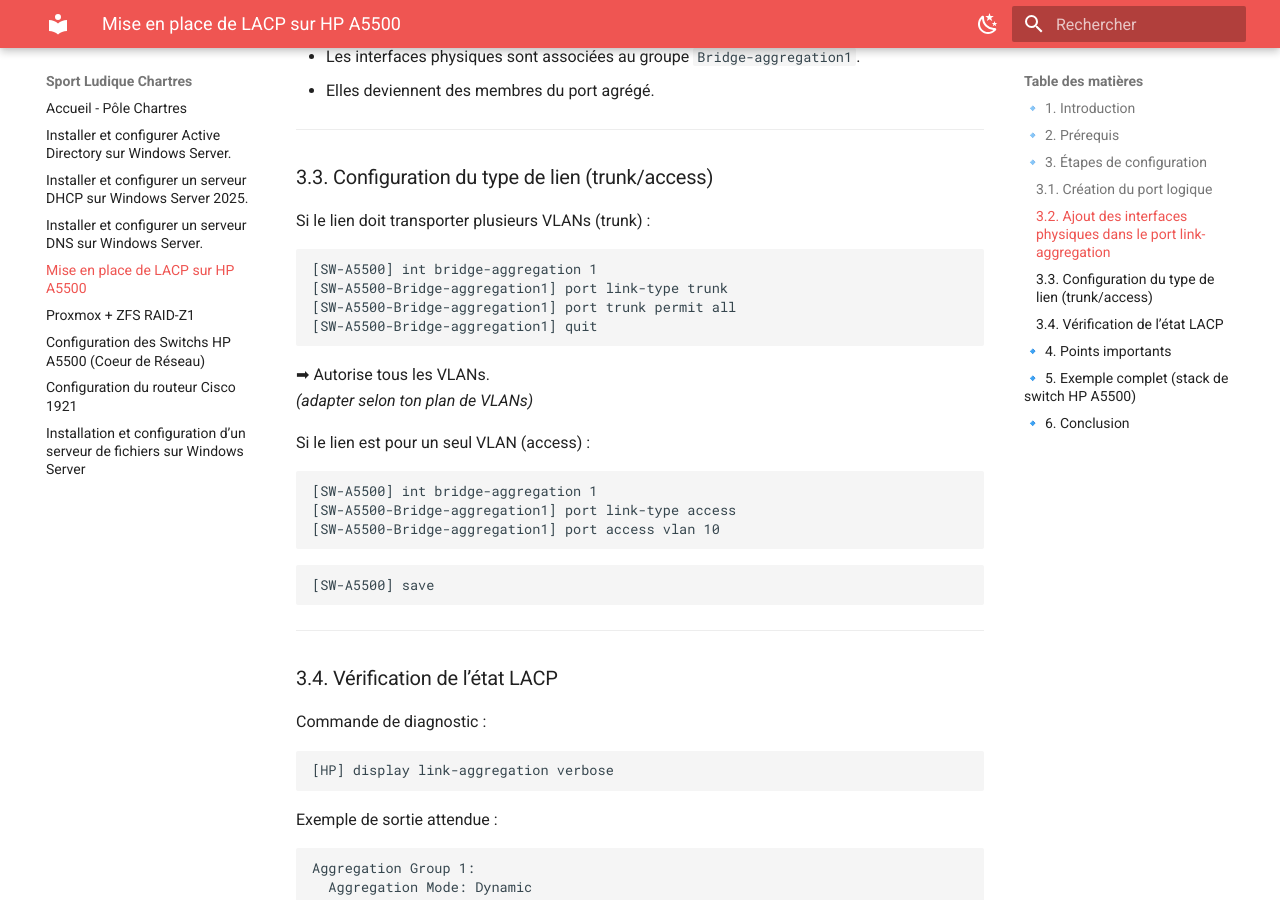
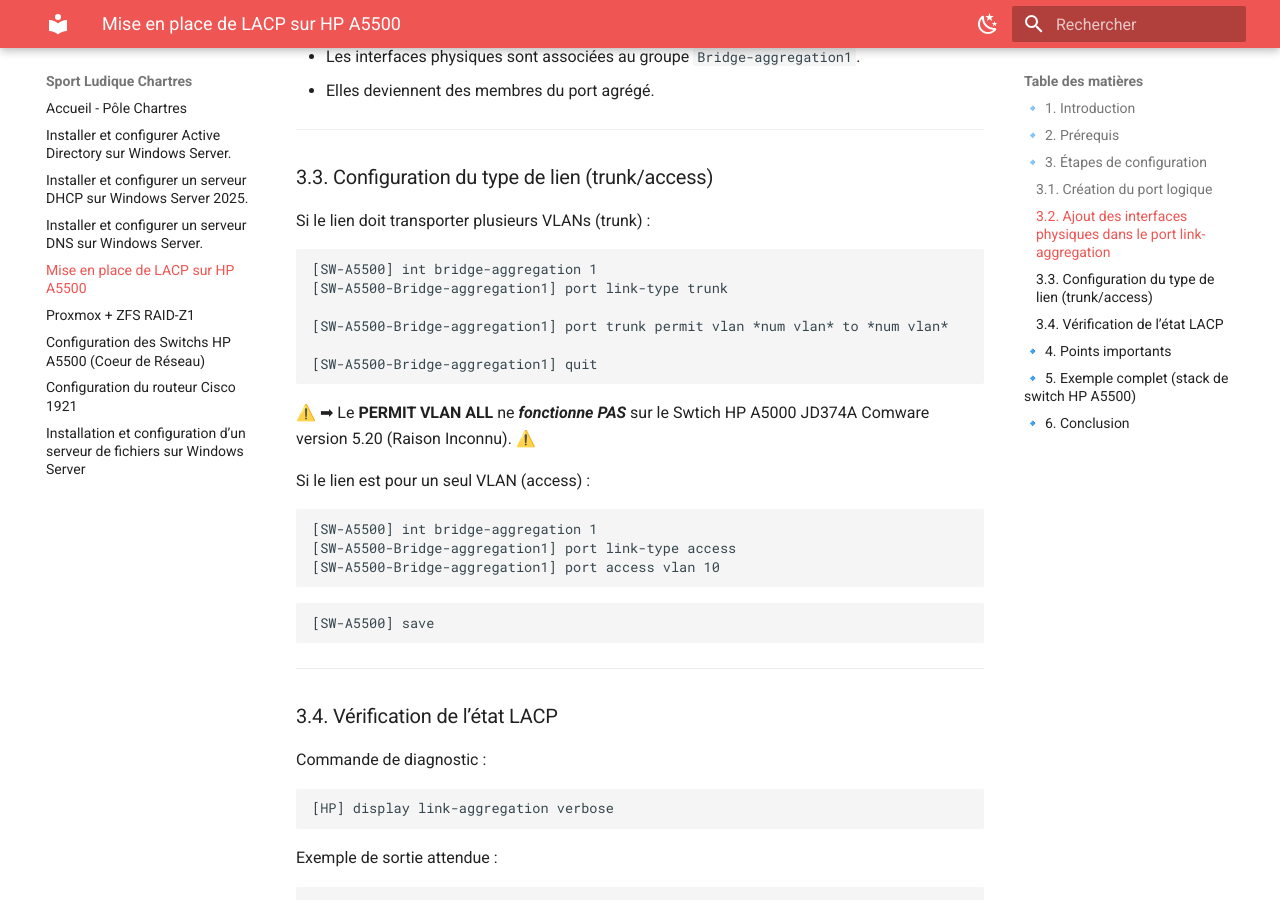
Before and after one commit to Sym-0ne/sport-ludique-Chartres, an MkDocs documentation site: the page built from docs/lacp_hp_a5500.md, in a window 1280 px wide and 900 px high, scrolled down 1319 px. Built offline with MkDocs 1.6.1 and Material for MkDocs 9.7.7, drawn with Linux system fonts in a browser that asks for light colours.

Commit message:
Modif LACP IMPORTANTE

````diff
--- a/docs/lacp_hp_a5500.md
+++ b/docs/lacp_hp_a5500.md
@@ -56,11 +56,12 @@ Si le lien doit transporter plusieurs VLANs (trunk) :
 ```
 [SW-A5500] int bridge-aggregation 1
 [SW-A5500-Bridge-aggregation1] port link-type trunk
-[SW-A5500-Bridge-aggregation1] port trunk permit all
+
+[SW-A5500-Bridge-aggregation1] port trunk permit vlan *num vlan* to *num vlan*
+
 [SW-A5500-Bridge-aggregation1] quit
 ```
-➡ Autorise tous les VLANs.
-*(adapter selon ton plan de VLANs)*
+⚠️ ➡ Le **PERMIT VLAN ALL** ne ***fonctionne PAS*** sur le Swtich HP A5000 JD374A Comware version 5.20 (Raison Inconnu). ⚠️
 
 Si le lien est pour un seul VLAN (access) :
 ```bash
````
